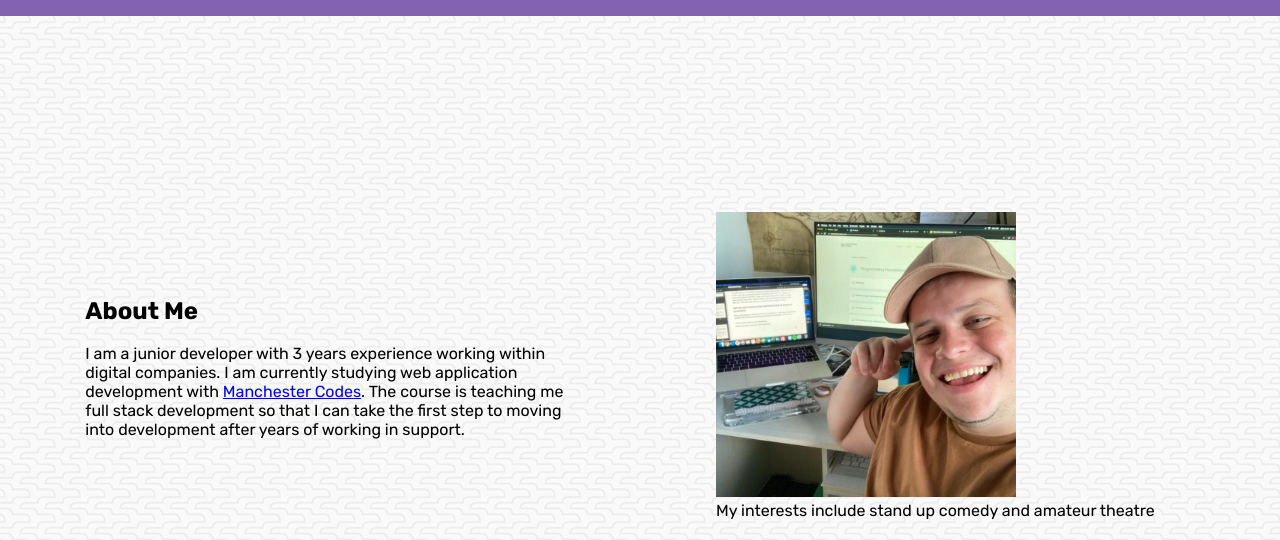
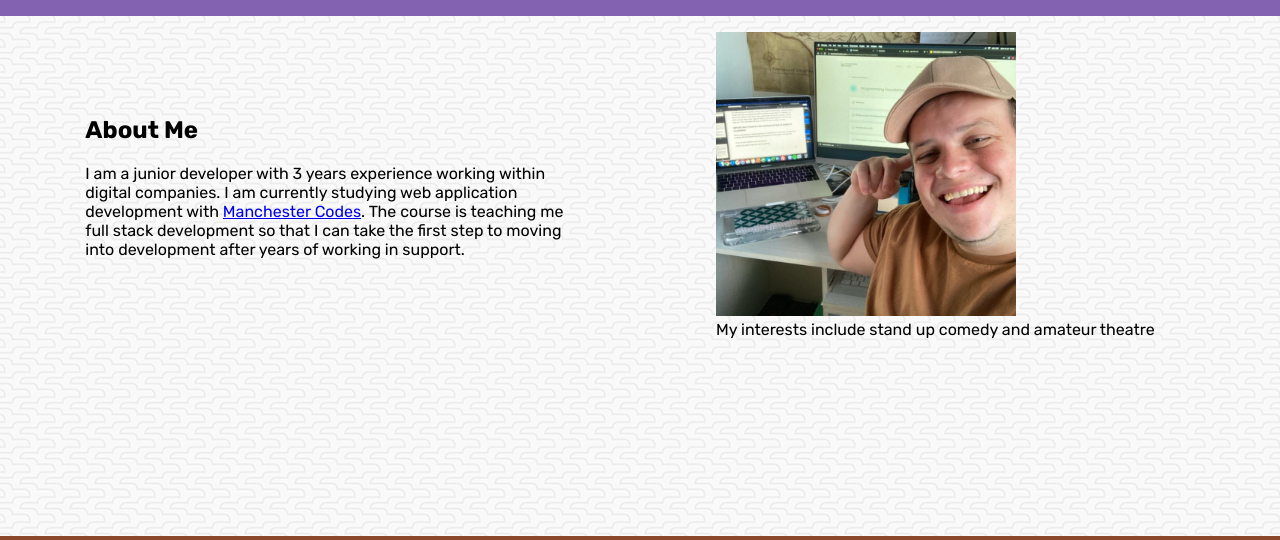
Before and after one commit to billymorrison/my-portfolio, a plain HTML site: page index.html in a window 1280 px wide. Shown: the part 154-694 px from the top of the page. Drawn offline with Linux system fonts and the light colour scheme.

Commit message:
resized pages

```diff
--- a/index.html
+++ b/index.html
@@ -27,7 +27,7 @@
         </header>
 
         <main>
-            <article>
+            <article id="about-me">
                 <section class="about-me">
                     <h2>About Me</h2>
                     <p>
--- a/styles/styles.css
+++ b/styles/styles.css
@@ -74,11 +74,14 @@ header nav li a:active {
 /* Home Page Styles -------------------------------------------------------------------------
 */
 
-main article {
+main {
+    min-height: 520px;
+}
+
+#about-me {
     display: flex;
     justify-content: space-around;
     align-items: center;
-    min-height: 700px;
 }
 
 .about-me {
```
Also changed, not shown: projects.html (+2 -0 lines).
